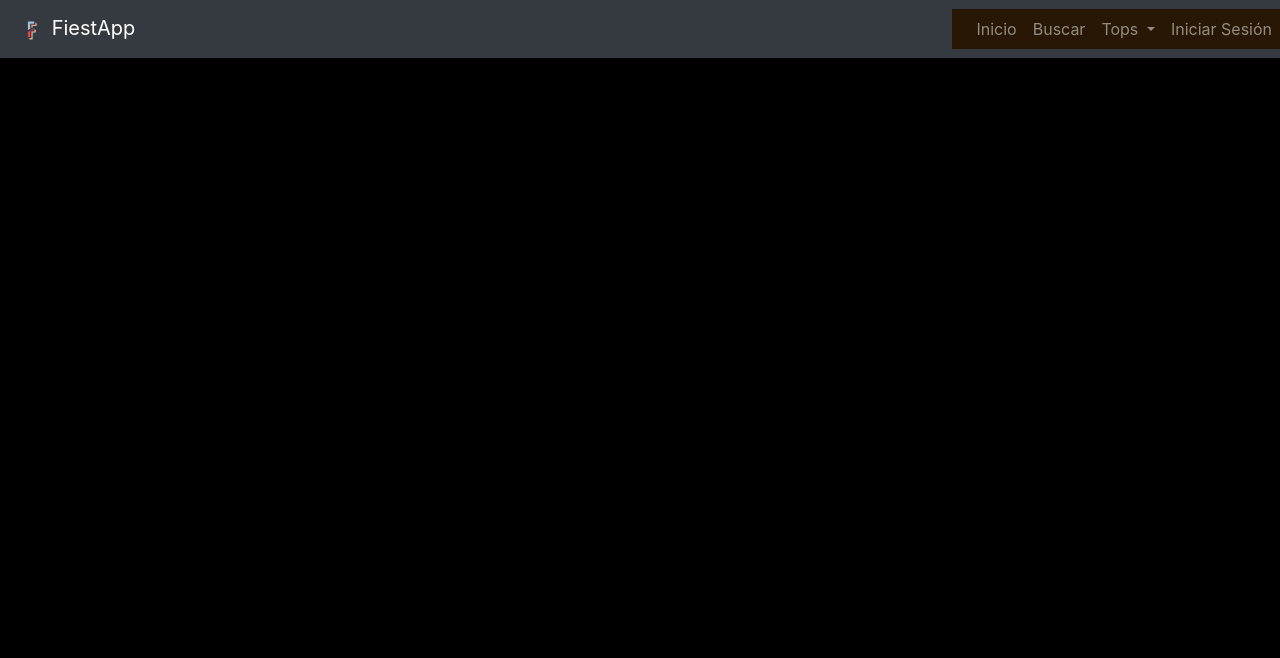
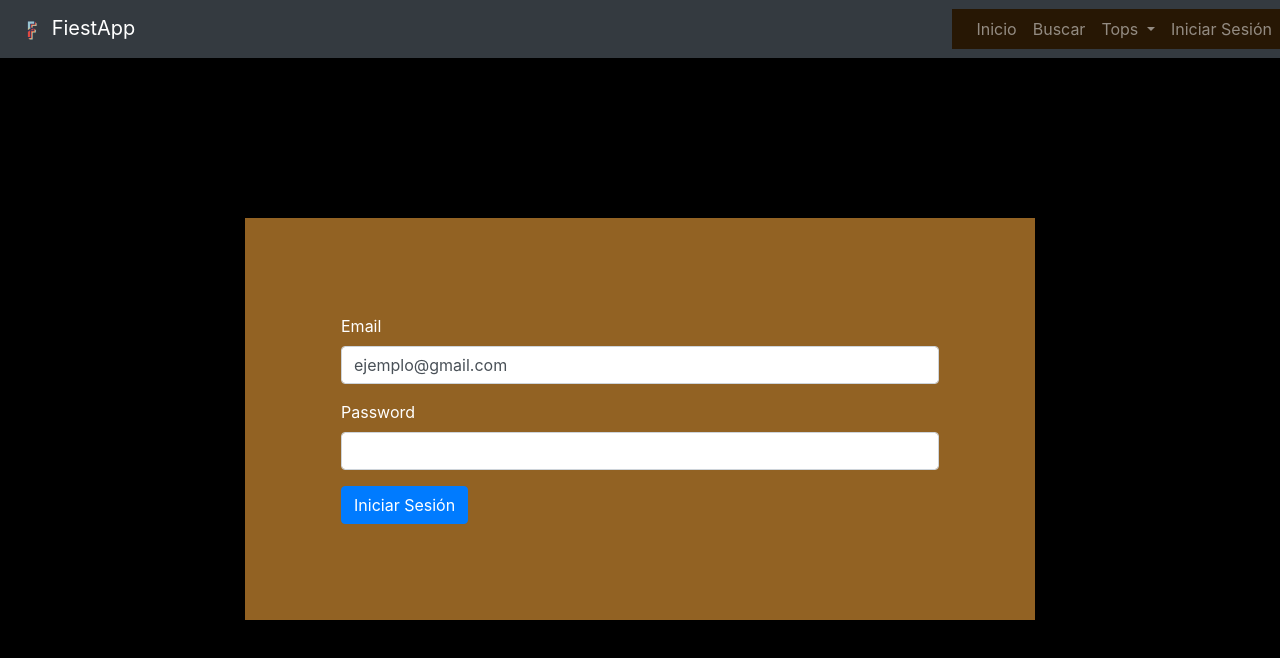
Before and after one commit to JScorpio67/ProAsix, an Angular app: page /login in a window 1280 px wide. Before the commit this address led to /. Shown: the top 658 px of the page. Built offline with nearby package versions, Linux system fonts and the light colour scheme; a web font is replaced by a local one.

Commit message:
26-02
formulario ok

```diff
--- a/src/app/app.module.ts
+++ b/src/app/app.module.ts
@@ -16,6 +16,7 @@ import { CommonModule } from '@angular/common';
 import { ReactiveFormsModule } from '@angular/forms';
 import { FormsModule } from '@angular/forms';
 import { LoginComponent } from './pages/login/login.component';
+import { SignupComponent } from './pages/signup/signup.component';
 
 @NgModule({
     declarations: [
@@ -27,6 +28,7 @@ import { LoginComponent } from './pages/login/login.component';
         LoginComponent,
         // nuevo, prueba
         TarjetasComponent,
+        SignupComponent
     ],
     providers: [],
     bootstrap: [AppComponent],
--- a/src/app/pages/login/login.component.html
+++ b/src/app/pages/login/login.component.html
@@ -1,5 +1,5 @@
 <form [formGroup]="loginFormulario">
-    <div class="mb-3 form-row" >
+    <!-- <div class="mb-3 form-row" >
         <div class="col">
           <label for="exampleInputEmail1" class="form-label"> nombre</label>
           <input type="text" class="form-control" formControlName="nombre">
@@ -8,7 +8,7 @@
           <label for="exampleInputEmail1" class="form-label"> Apellidos </label>
           <input type="text" class="form-control" formControlName="apellidos">
         </div>
-    </div>
+    </div> -->
 
     <div class="mb-3">
       <label for="exampleInputEmail1" class="form-label"> Email</label>
@@ -21,5 +21,5 @@
     </div>
 
 
-    <button type="submit" class="btn btn-primary">Iniciar Sesión</button>
+    <button type="submit" (click)="login()" class="btn btn-primary">Iniciar Sesión</button>
   </form>
--- a/src/app/pages/login/login.component.ts
+++ b/src/app/pages/login/login.component.ts
@@ -1,7 +1,7 @@
 import { Component, OnInit } from '@angular/core';
 import { CommonModule } from '@angular/common';
 //IMPORTAMOS LA CLASE
-import { FormBuilder } from '@angular/forms';
+import { FormBuilder, Validators} from '@angular/forms';
 
 
 @Component({
@@ -15,10 +15,8 @@ import { FormBuilder } from '@angular/forms';
 export class LoginComponent implements OnInit {
   //CREAMOS EL FORMULARIO
   loginFormulario=this.formBuilder.group({
-    nombre:['Nombre'],
-    apellidos:['Apellidos'],
-    email:['ejemplo@gmail.com'],
-    pass:[''],
+    email:['ejemplo@gmail.com',[Validators.required, Validators.email]],
+    pass:['',[Validators.required]],
   })
 
   constructor(private formBuilder:FormBuilder) { }
@@ -26,4 +24,13 @@ export class LoginComponent implements OnInit {
   ngOnInit():void{
   }
 
+  //METODO QUE LLAMAREMOS, PARA EL BOTON INICIAR SESION
+  login(){
+    if(this.loginFormulario.valid){
+      console.log("Llamar al servicio de Login")
+    } else {
+      alert("Error al ingresar los datos")
+    }
+  }
+
 }
--- /dev/null
+++ b/src/app/pages/signup/signup.component.css
@@ -0,0 +1,5 @@
+form{
+    margin: 10rem;
+    padding: 6rem;
+    background-color: rgb(146, 98, 35);
+}
--- /dev/null
+++ b/src/app/pages/signup/signup.component.html
@@ -0,0 +1,25 @@
+<form [formGroup]="FormularioSignup">
+    <div class="mb-3 form-row" >
+        <div class="col">
+          <label for="exampleInputEmail1" class="form-label"> nombre</label>
+          <input type="text" class="form-control" formControlName="nombre">
+        </div>
+        <div class="col">
+          <label for="exampleInputEmail1" class="form-label"> Apellidos </label>
+          <input type="text" class="form-control" formControlName="apellidos">
+        </div>
+    </div>
+
+    <div class="mb-3">
+      <label for="exampleInputEmail1" class="form-label"> Email</label>
+      <input type="email" formControlName="email" class="form-control" formControlName="email" >
+    </div>
+
+    <div class="mb-3">
+      <label for="exampleInputPassword1" class="form-label">Password</label>
+      <input type="password" class="form-control" formControlName="pass">
+    </div>
+
+
+    <button type="submit" class="btn btn-primary">Iniciar Sesión</button>
+  </form>
--- /dev/null
+++ b/src/app/pages/signup/signup.component.ts
@@ -0,0 +1,28 @@
+import { Component, OnInit } from '@angular/core';
+import { CommonModule } from '@angular/common';
+//IMPORTAMOS LA CLASE
+import { FormBuilder, Validators} from '@angular/forms';
+
+
+@Component({
+  selector: 'app-signup',
+  // standalone: true,
+  // imports: [CommonModule],
+  templateUrl: './signup.component.html',
+  styleUrl: './signup.component.css'
+})
+//INYECTAMOS EN EL CONSTRUCTOR
+export class SignupComponent implements OnInit {
+  //CREAMOS EL FORMULARIO
+  FormularioSignup=this.formBuilder.group({
+    //nombre:['Nombre'],
+    //apellidos:['Apellidos'],
+    email:['ejemplo@gmail.com',[Validators.required, Validators.email]],
+    pass:[''],
+  })
+  constructor(private formBuilder:FormBuilder) { }
+
+  ngOnInit():void{
+  }
+
+}
--- a/src/app/services/spotify.service.ts
+++ b/src/app/services/spotify.service.ts
@@ -14,7 +14,7 @@ export class SpotifyService {
   //METODO QUE REUTILIZAREMOS PARA ABREVIAR OTROS METODOS, URL SPOTIFY
   getQuery(query:string ){
     const headers = new HttpHeaders({
-      'Authorization' : 'Bearer BQCOIR0xFtiYkgFjad6lIVWJy_NswXFHKBOXk57fOD3hrRvFymiOzv7IVOnTHp8owgFzBStnvkhKx2UIYigqEQzbPaFwTABZQgeqz3YcS40xohuziMA'
+      'Authorization' : 'Bearer BQDn659cXQcA16fI5EoWoQNXJIc710F7b1A8sKrq6NqtkwrJcxbzmpRQ6k-87pQ1HP_T1DLg67Rft7ABkSmFZywOdQC-HTIDTT4OOAGU6odlcuC3xXk'
 
     });
     return this.http.get(`${URL}/${query}`, {headers})
```
Also changed, not shown: src/app/app-routing.module.ts (+12 -1 lines), 1 other file (tests, documents, lock files or other folders).
